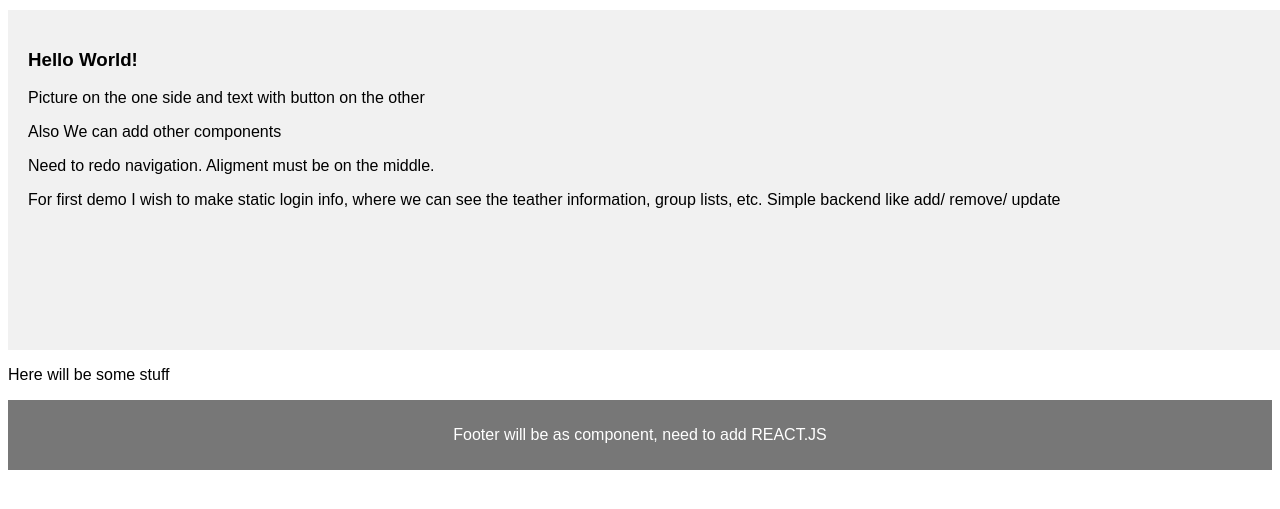
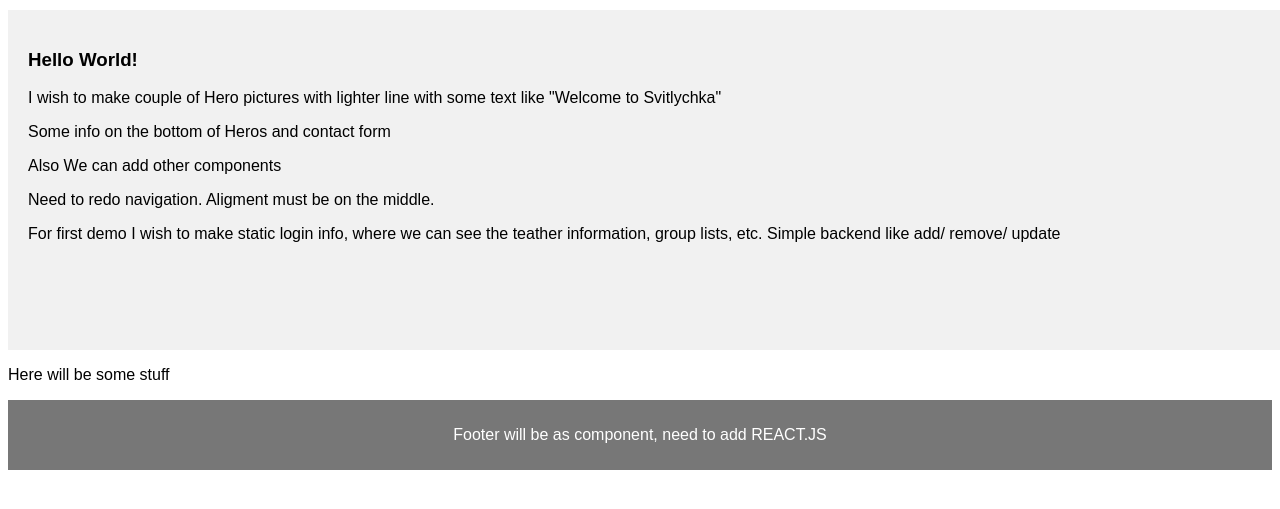
Before and after one commit to vynnyka/Svitlychka, a plain HTML site: page index.html in a window 1280 px wide. Shown: the part 187-696 px from the top of the page. Drawn offline with Linux system fonts and the light colour scheme.

Commit message:
Adding couple comments

```diff
--- a/index.html
+++ b/index.html
@@ -120,7 +120,8 @@ footer {
 
   <article>
     <h1>Hello World!</h1>
-    <p>Picture on the one side and  text with button on the other</p>
+    <p>I wish to make couple of Hero pictures with lighter line with some text like "Welcome to Svitlychka" </p>
+    <p>Some info on the bottom of Heros and contact form</p>
     <p>Also We can add other components </p>
     <p>Need to redo navigation. Aligment must be on the middle. </p>
     <p>For first demo I wish to make static login info, where we can see the teather information, group lists, etc. Simple backend like add/ remove/ update</p>
```
